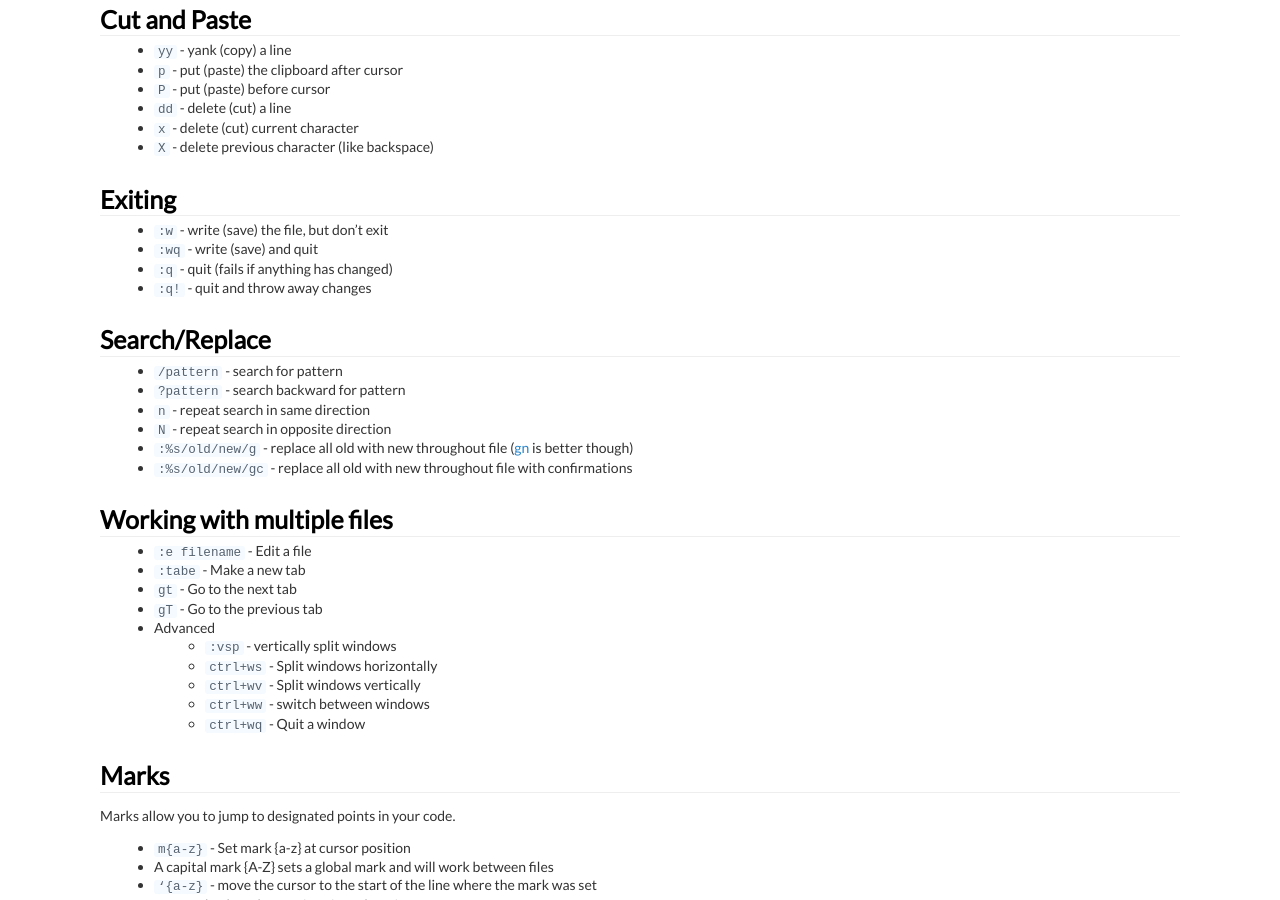
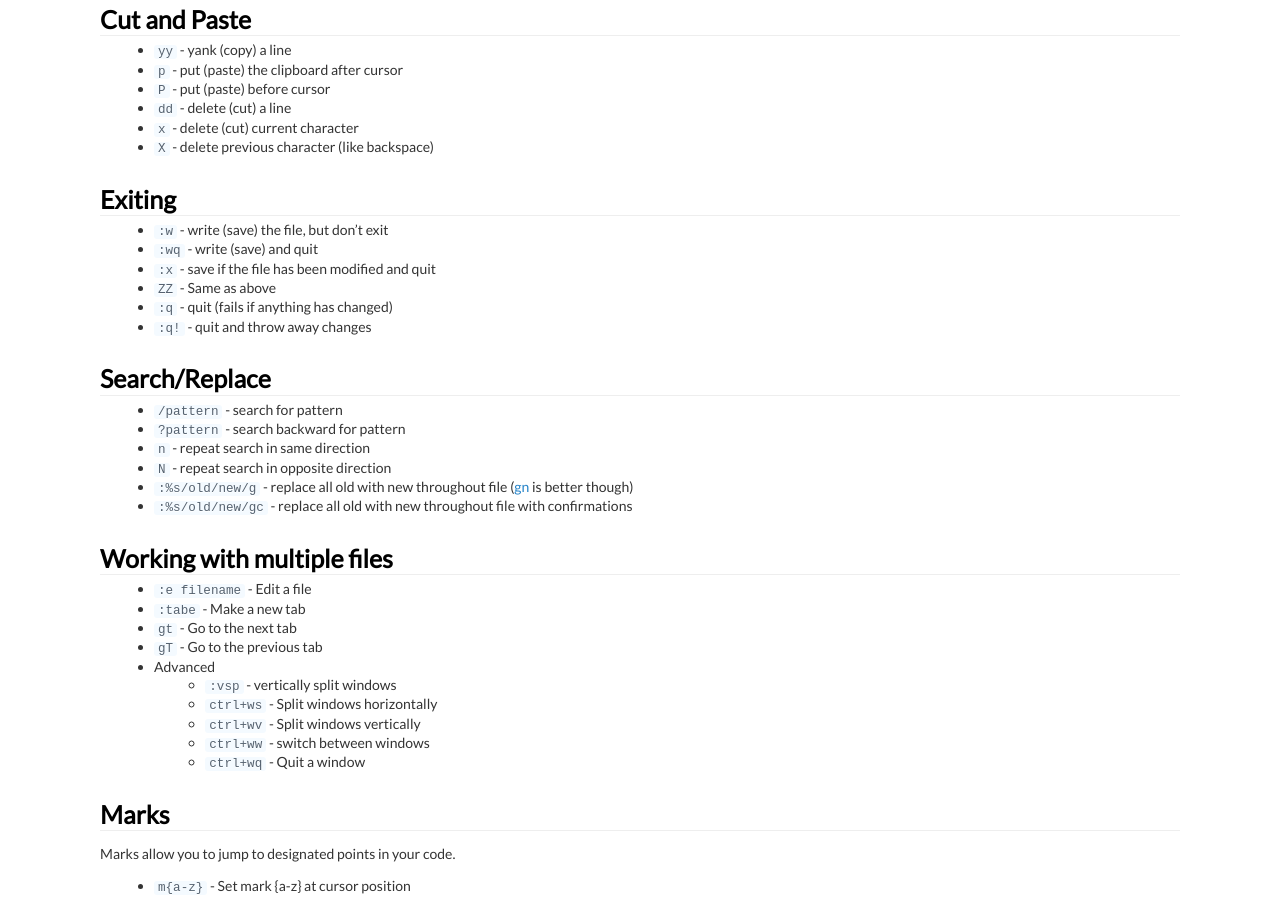
Before and after one commit to theicfire/vimsheet, a Jekyll site: the page built from index.md, in a window 1280 px wide and 900 px high, scrolled down 1845 px. Built offline with Jekyll 4.4.1, drawn with Linux system fonts in a browser that asks for light colours; Markdown is read by kramdown in place of the engine named in the settings.

Commit message:
Add save and quit alternatives

```diff
--- a/index.md
+++ b/index.md
@@ -89,6 +89,8 @@ Type any of these while some text is selected to apply the action
 ##Exiting
 * `:w` - write (save) the file, but don't exit
 * `:wq` - write (save) and quit
+* `:x` - save if the file has been modified and quit
+* `ZZ` - Same as above
 * `:q` - quit (fails if anything has changed)
 * `:q!` - quit and throw away changes
 
```
